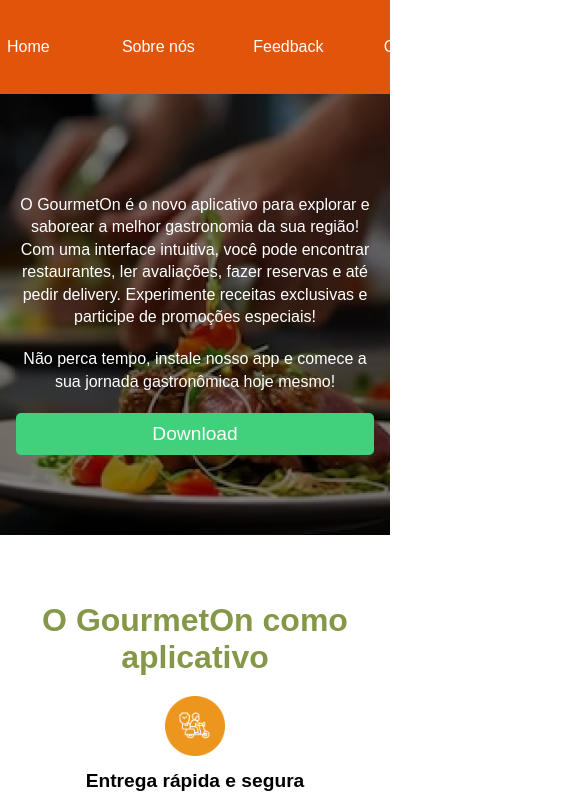
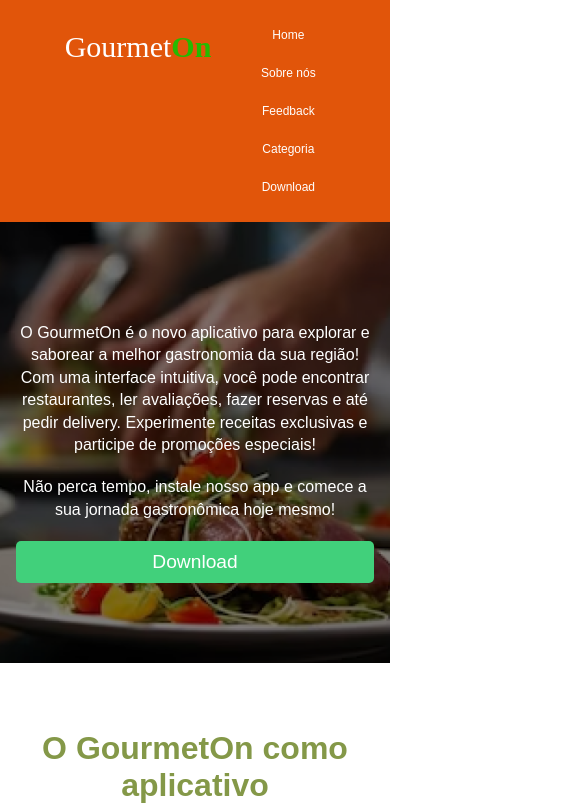
Before and after one commit to Check-Points/cp5Web, a React (Create React App) app: page / in a window 390 px wide. Shown: the top 806 px of the page, 585 px wide, since content can reach past the window. Built offline with nearby package versions, Linux system fonts and the light colour scheme.

Commit message:
Commitando responsividade

```diff
--- a/src/components/OpcoesHeader/index.js
+++ b/src/components/OpcoesHeader/index.js
@@ -12,23 +12,43 @@
     padding: 0 5px;
     cursor: pointer;
     min-width: 120px;
-`
+
+    @media (max-width: 768px) {
+        font-size: 14px;
+        padding: 0 3px;
+        min-width: 90px;
+    }
+
+    @media (max-width: 480px) {
+        font-size: 12px;
+        min-width: 70px;
+        padding: 0 2px;
+    }
+`;
 
 const Opcoes = styled.ul`
     display: flex;
-`
 
-const textoOpcoes = ['Home', 'Sobre nós', 'Feedback','Categoria','Download']
+    @media (max-width: 768px) {
+        justify-content: space-between;
+    }
+
+    @media (max-width: 480px) {
+        flex-direction: column;
+        align-items: center;
+    }
+`;
+
+const textoOpcoes = ['Home', 'Sobre nós', 'Feedback','Categoria','Download'];
 
 function OpcoesHeader() {
     return (
         <Opcoes>
             {textoOpcoes.map( (texto) => (
-                <Opcao><p>{texto}</p></Opcao>
+                <Opcao key={texto}><p>{texto}</p></Opcao>
             ))}
         </Opcoes>
-
-    )
+    );
 }
 
-export default  OpcoesHeader;
+export default OpcoesHeader;
```
